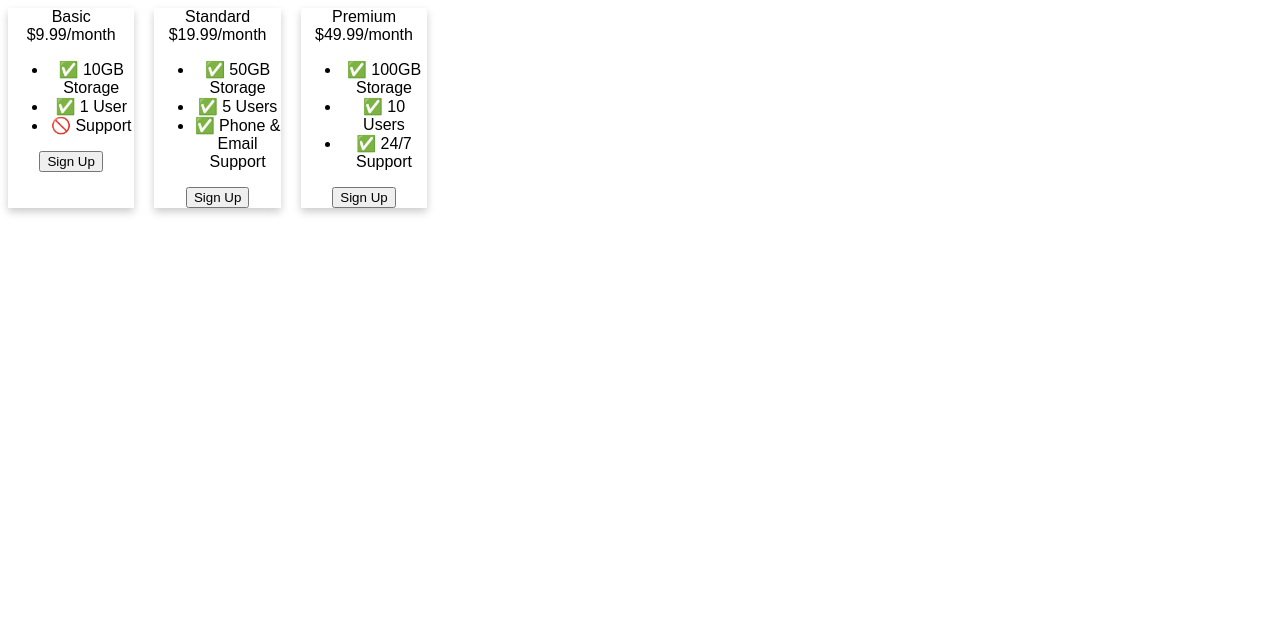
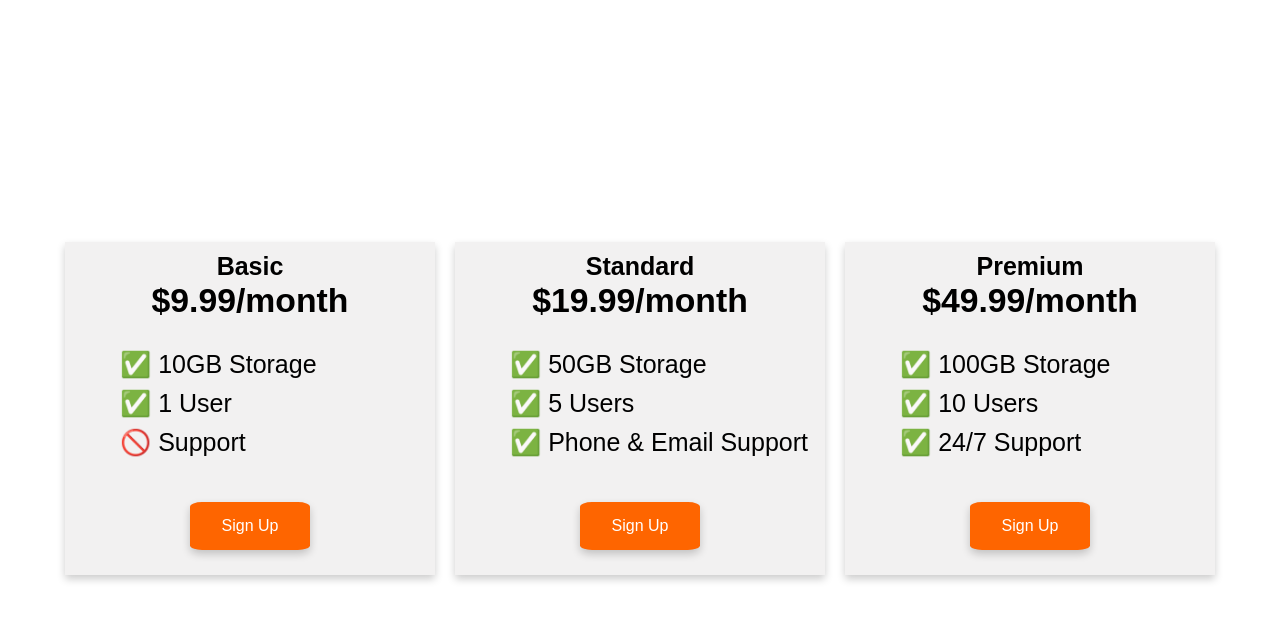
Before and after one commit to Alexnder-km/The-Complete-2024-Web-Development-Bootcamp, a plain HTML site: page 9.4+Flexbox+Pricing+Table+Project/index.html in a window 1280 px wide. Drawn offline with Linux system fonts and the light colour scheme; a web font is replaced by a local one.

Commit message:
Update index.html

```diff
--- a/9.4+Flexbox+Pricing+Table+Project/index.html
+++ b/9.4+Flexbox+Pricing+Table+Project/index.html
@@ -11,29 +11,79 @@
     <style>
       body {
         font-family: "Sono", sans-serif;
+        font-size: 25px;
       }
 
-      .pricing-container{
+      .pricing-container {
         display: flex;
+        justify-content: center;
+        align-items: center;
+        align-content: center;
         gap: 20px;
+        height: 100vh;
       }
-
 
       .pricing-plan {
         box-shadow: 0 4px 8px 0 rgba(0, 0, 0, 0.2);
         transition: 0.3s;
-        width: 10%;
         text-align: center;
+        padding: 10px;
+        min-width: 350px;
+        background-color: #f2f1f1;
       }
 
       .pricing-plan:hover {
         box-shadow: 0 8px 16px 0 rgba(0, 0, 0, 0.2);
       }
 
+      ul {
+        text-align: start;
+      }
 
+      li {
+        padding: 5px;
+        list-style-type: none;
+      }
+
+      .plan-title {
+        font-weight: bold;
+      }
+
+      .plan-price {
+        font-weight: bold;
+        font-size: 135%;
+      }
+
+      .plan-button {
+        margin: 15px;
+        background-color: #fe6500;
+        border: none;
+        color: white;
+        padding: 15px 32px;
+        text-align: center;
+        text-decoration: none;
+        display: inline-block;
+        font-size: 16px;
+        border-radius: 10%;
+        box-shadow: 0 4px 8px 0 rgba(0, 0, 0, 0.2);
+        transition: 0.3s;
+      }
+
+      .plan-button:hover {
+        box-shadow: 0 8px 16px 0 rgba(0, 0, 0, 0.2);
+      }
 
       /* Hint: What can you do with a media query and flexbox? */
       @media (max-width: 1250px) {
+        .pricing-container {
+          padding-top: 20%;
+          padding-bottom: 20%;
+          flex-direction: column;
+        }
+
+        .pricing-plan {
+          min-width: 450px;
+        }
       }
     </style>
   </head>
```
